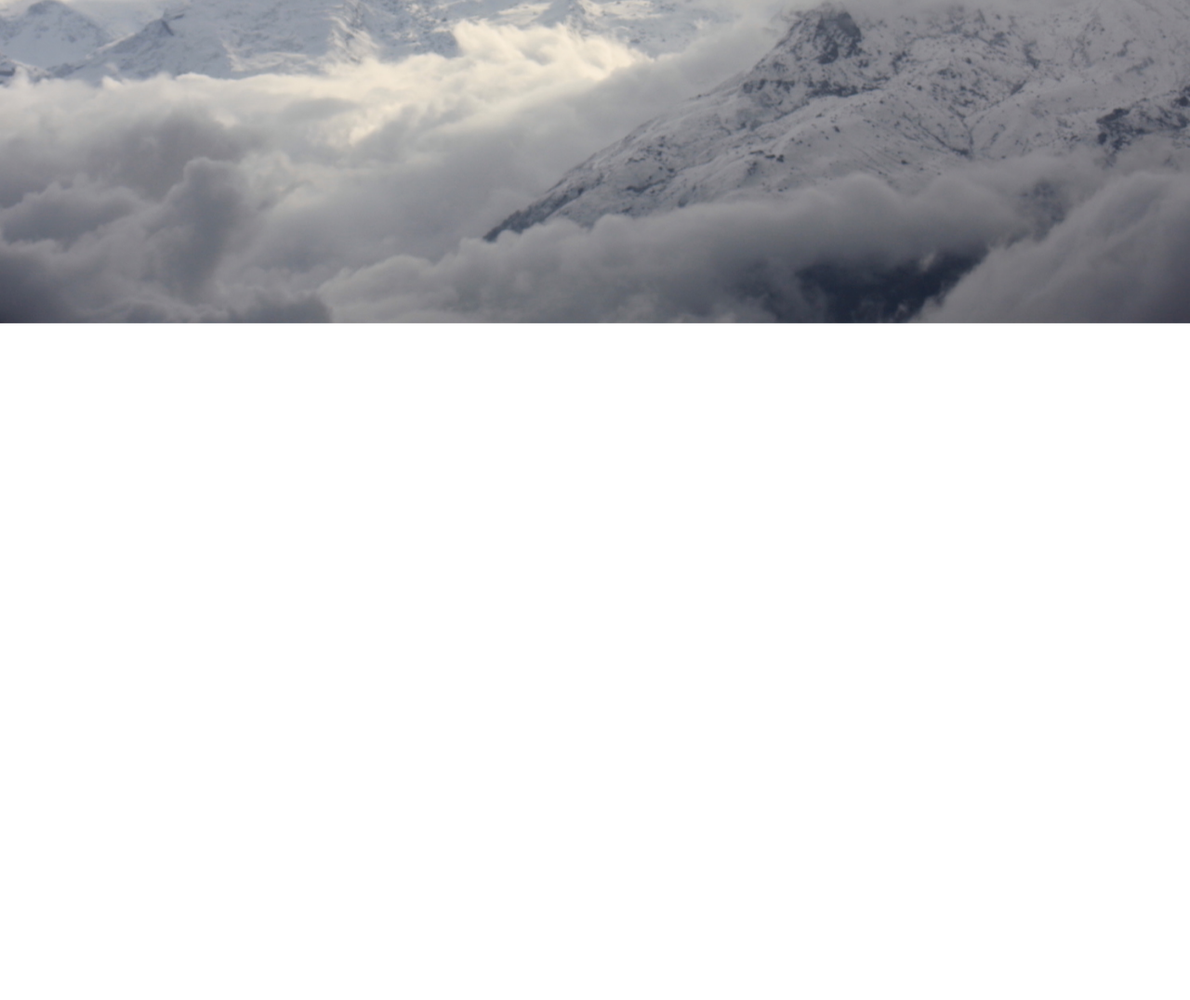
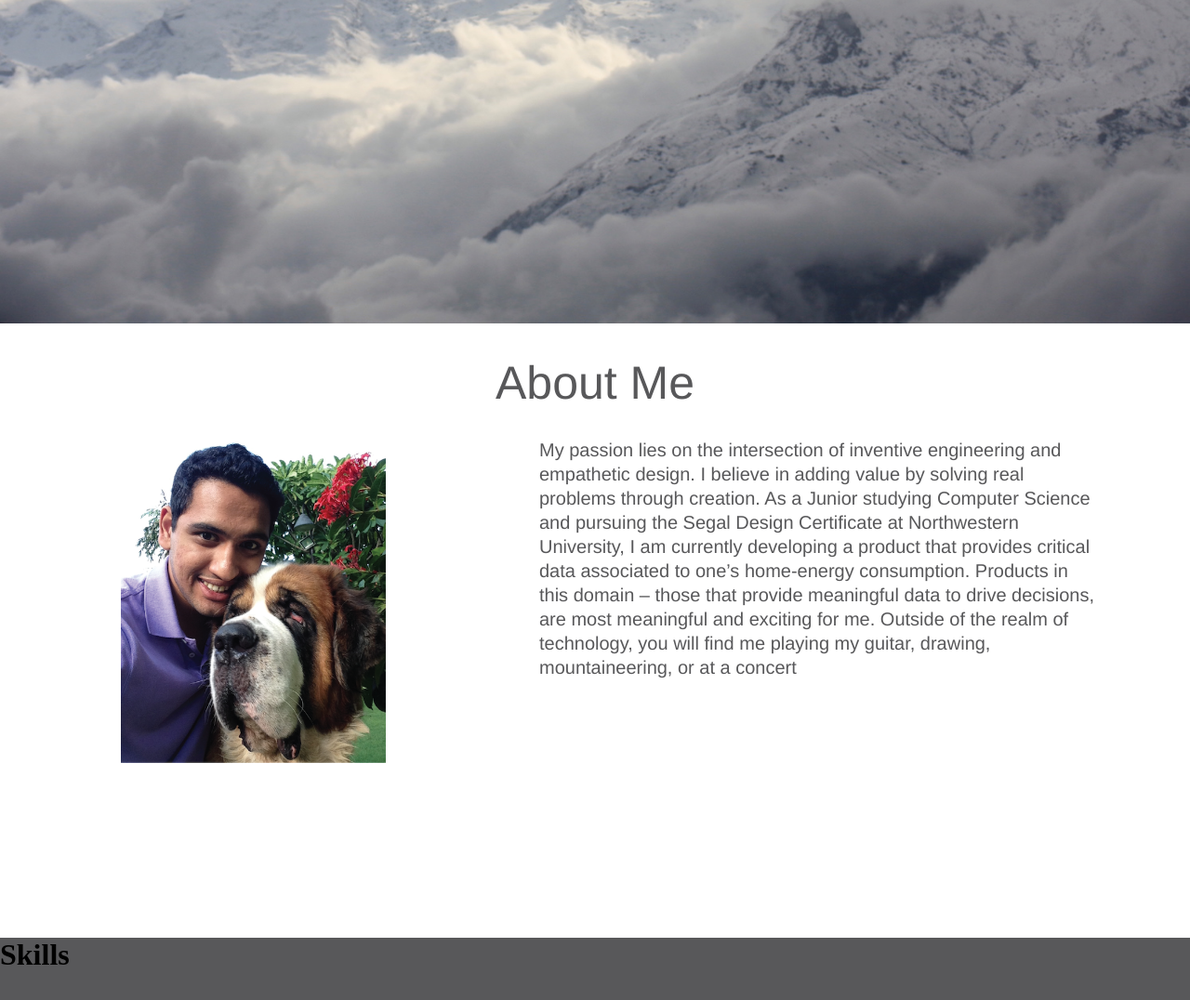
Before and after one commit to akshatthirani/akshatthirani.github.io, a plain HTML site: page index.html in a window 1280 px wide. Shown: the part 452-1528 px from the top of the page at 93% size. Before the commit the page ends 800 px from the top, so only its background shows below. Drawn offline with Linux system fonts and the light colour scheme.

Commit message:
about me done

```diff
--- a/css/stylesheet.css
+++ b/css/stylesheet.css
@@ -1,26 +1,8 @@
-/*html, body{
-
-    padding: 30px;
-    margin: 0px;
-
-    width: 100%;
-    height: 100%;
+* {
+  -webkit-box-sizing: border-box;
+     -moz-box-sizing: border-box;
+          box-sizing: border-box;
 }
-
-html { overflow-y: scroll; }
-
-div {
-	/*width: 100%;
-	height: 100%;
-
-	padding: 0px;
-	margin:0px;
-}
-
-body{
-
-}
-*/
 
 html, body {
     		height: 100%;
@@ -37,16 +19,12 @@ html, body {
   	-moz-background-size: cover;
   	-o-background-size: cover;
   	background-size: cover;
-
-  	text-align:center;
 	}
 
 	div.title-text{
 
 		position: relative;
 		top: 30%;
-
-
 
 		text-align:center;
 		vertical-align:middle;
@@ -68,3 +46,70 @@ div.title-text{
 	.topSection h3 {
 		font-size: 25px;
 	}
+
+.aboutMe{
+	width: 100%;
+	height: 80%;
+
+	padding: 25px;
+
+	background-color: white;
+	}
+
+
+	.aboutMe h1{
+
+		text-align:center;
+
+
+		font-family: "HelveticaNeue-Light", "Helvetica Neue Light", "Helvetica Neue", Helvetica, Arial, "Lucida Grande", sans-serif;
+		color: #58585A;
+		font-weight: 200;
+
+		padding: 10px;
+		margin: 0px;
+
+		font-size: 50px;
+	}
+
+	.container{
+
+		position: relative;
+
+		margin-left: 15px;
+		margin-right: 15px;
+	}
+
+	.profileImage {
+		position: absolute;
+		margin-left: 5%;
+		width: 200px;
+		}
+
+
+	img.profilePic {
+		max-height: 350px;
+		margin-left: 30px;
+	}
+
+	.aboutMeText{
+		margin-left: 45%;
+		margin-right: 5%;
+	}
+
+	.aboutMeText p{
+		font-family: "HelveticaNeue-Light", "Helvetica Neue Light", "Helvetica Neue", Helvetica, Arial, "Lucida Grande", sans-serif;
+		color: #58585A;
+		font-weight: 200;
+
+		font-size: 20px;
+		    line-height: 130%;
+
+	}
+
+.skills{
+	width: 100%;
+	height: 50%;
+
+	background-color: #58585A;
+}
--- a/index.html
+++ b/index.html
@@ -29,15 +29,34 @@
 <body>
 
 	<div class="topSection">
-	    <span></span>
-
-
 		<div class="title-text">
 			<h1 class="title">AKSHAT THIRANI</h1>
 			<h3 class="title-subtext">Designer. Hacker. Engineer.</h3>
 		</div>
 	</div>
 
+	<div class="aboutMe">
+
+		<div id="aboutMeTitle">
+			<h1>About Me</h1>
+		</div>
+
+		<div class="container">
+				<div class="profileImage">
+					<img class="profilePic" src="img/me.png">
+				</div>
+
+				<div class="aboutMeText">
+					<p>My passion lies on the intersection of inventive engineering and empathetic design. I believe in adding value by solving real problems through creation. As a Junior studying Computer Science and pursuing the Segal Design Certificate at Northwestern University, I am currently developing a product that provides critical data associated to one’s home-energy consumption. Products in this domain – those that provide meaningful data to drive decisions, are most meaningful and exciting for me. Outside of the realm of technology, you will find me playing my guitar, drawing, mountaineering, or at a concert</p>
+				</div>
+		</div>
+
+	</div>
+
+	<div class="skills">
+		<h1 class="skillsTitle">Skills</h1>
+	</div>
+
 </body>
 
 </html>
```
Also changed, not shown: img/me.png (added). Lines whose indentation alone changed are shown as unchanged.
